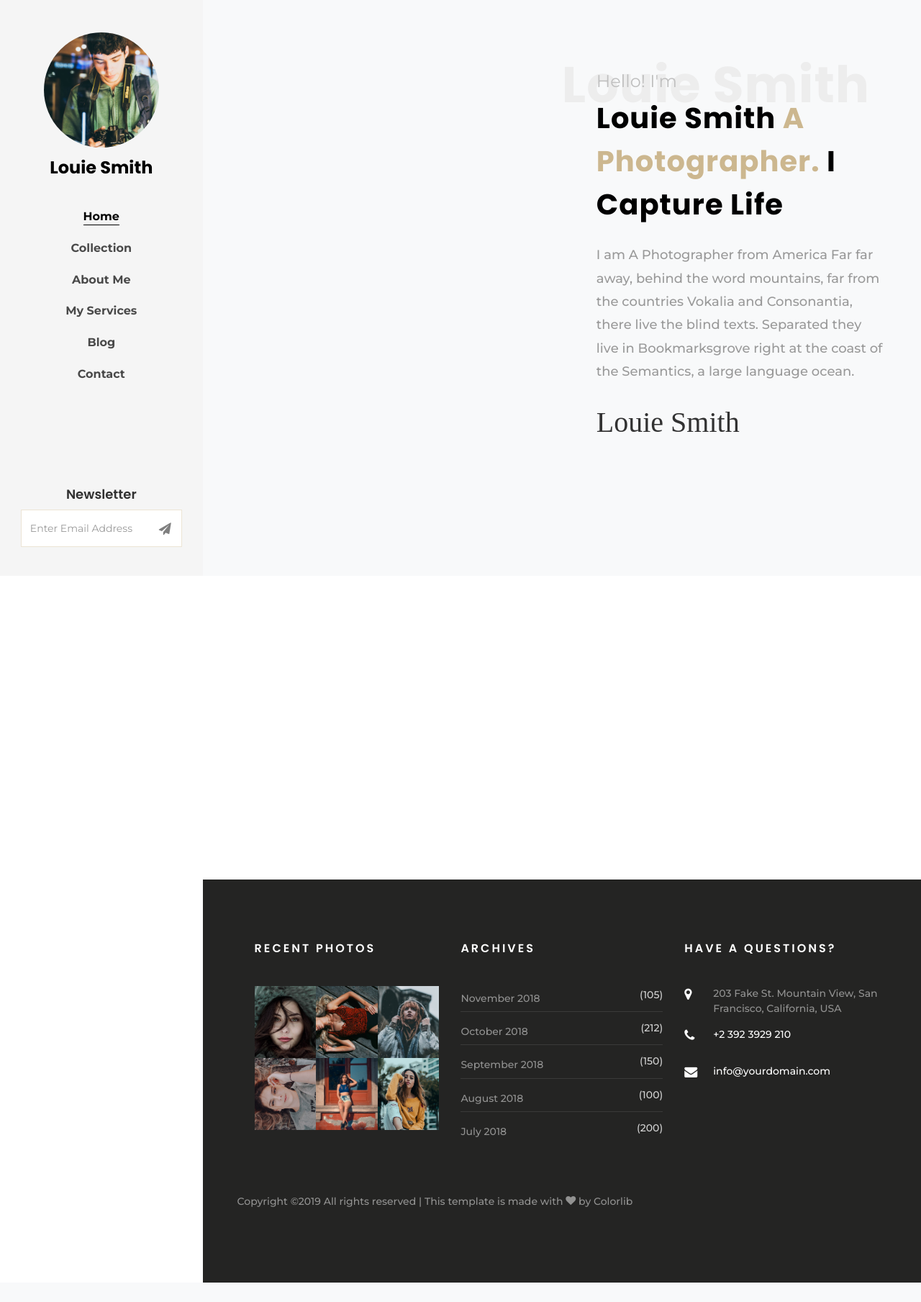
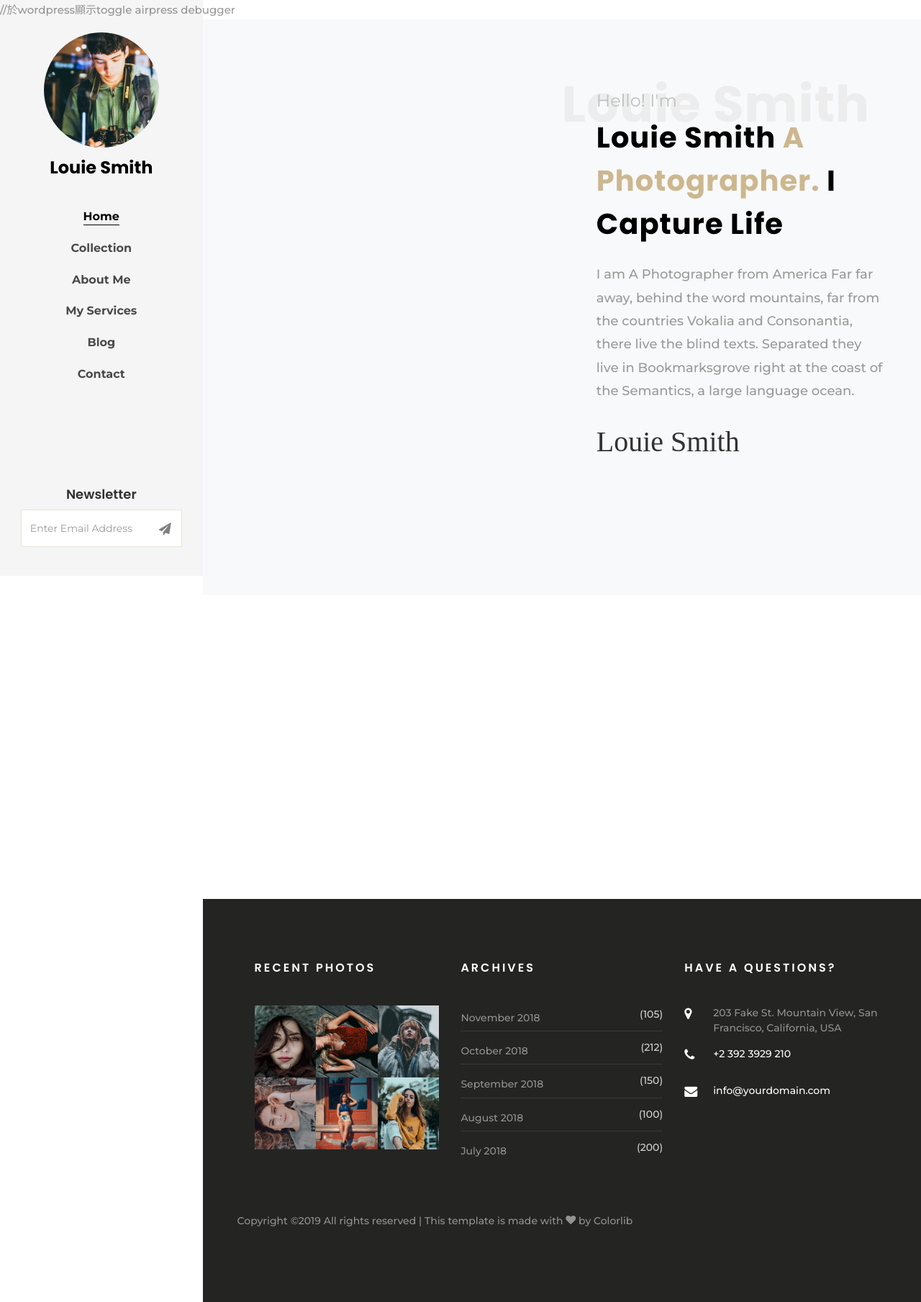
Before and after one commit to heenimui/COM5940, a WordPress theme: template assignment1/index.php in a window 1280 px wide. Shown: the whole page at 72% size. Before the commit the page ends 1782 px from the top, so only its background shows below. Run offline with PHP 8.4 and a stand-in for WordPress, Linux system fonts and the light colour scheme; the site name, menu and one post (Sample post) are stand-ins, and other content is empty; some libraries are stand-ins or nearby versions; some web fonts are replaced.

Commit message:
add debug code

```diff
--- a/assignment1/header.php
+++ b/assignment1/header.php
@@ -58,3 +58,5 @@
 				</div>
 			</div>
 		</aside>
+
+<?php wp_footer();?> //於wordpress顯示toggle airpress debugger
```
Also changed, not shown: 1 other file.
